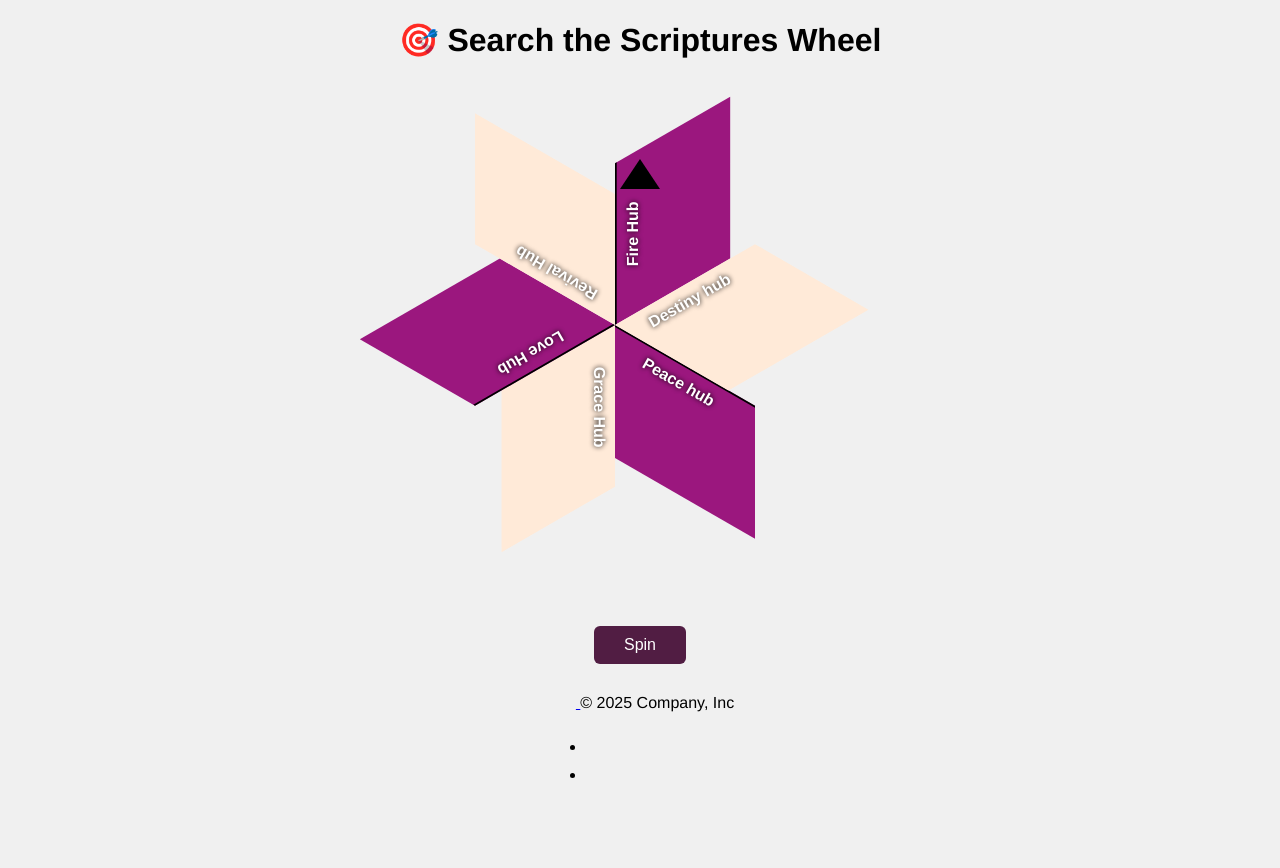
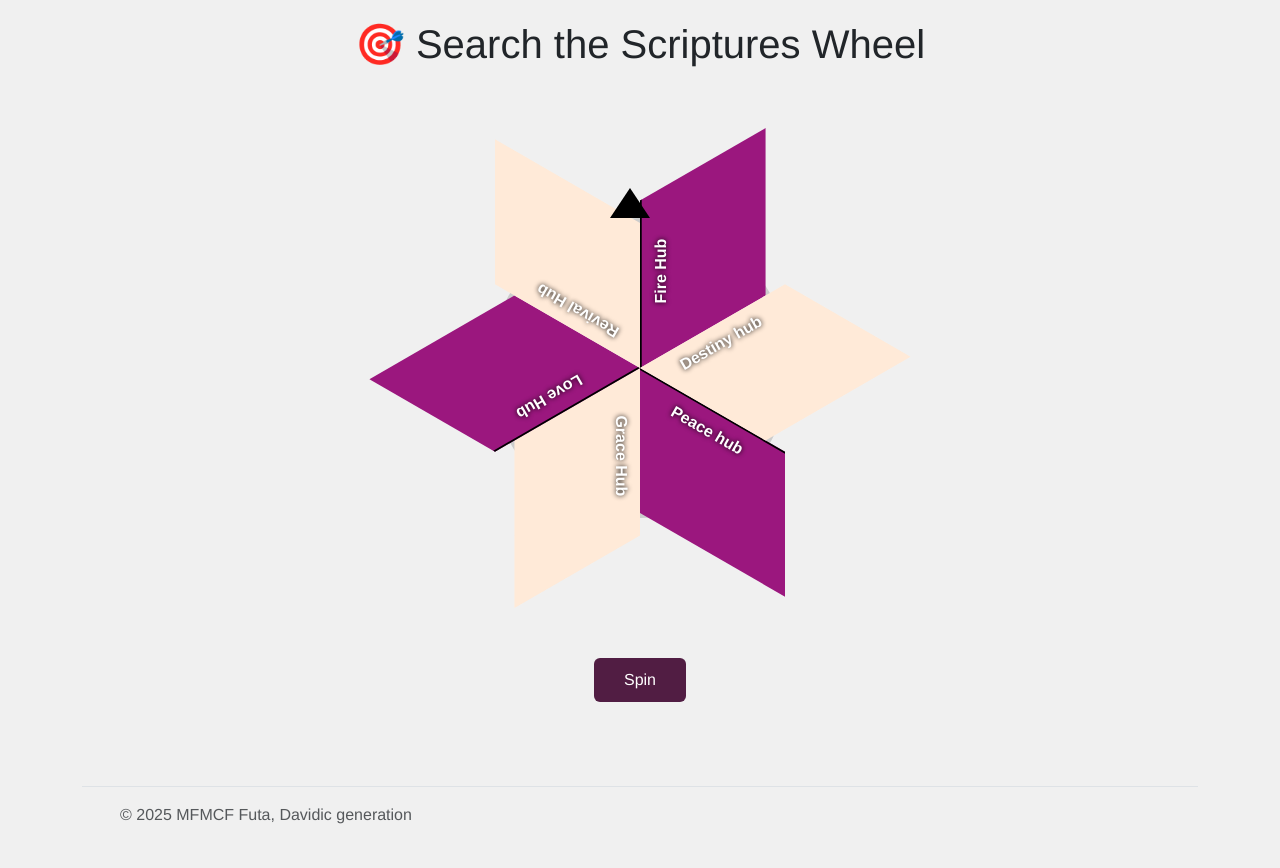
Before and after one commit to Kizito24/mfmcffuta_search_the_scriptures, a Flask app: page / in a window 1280 px wide. Before the commit the page ends 778 px from the top, so only its background shows below. Run offline with Flask 3, Linux system fonts and the light colour scheme.

Commit message:
Add some codes fixes

```diff
--- a/templates/index.html
+++ b/templates/index.html
@@ -4,6 +4,8 @@
   <meta charset="UTF-8" />
   <meta name="viewport" content="width=device-width, initial-scale=1.0"/>
   <title>Spin the Wheel</title>
+  <link href="https://cdn.jsdelivr.net/npm/bootstrap@5.3.3/dist/css/bootstrap.min.css" rel="stylesheet">
+
   <style>
     body {
       background: #f0f0f0;
@@ -12,12 +14,14 @@
       flex-direction: column;
       align-items: center;
       justify-content: center;
-      height: 100vh;
+      height: 100%;
       margin: 0;
     }
 
     h1 {
       margin-bottom: 150px;
+      margin-top: 20px;
+      text-decoration: solid;
     }
 
     .wheel-container {
@@ -27,8 +31,8 @@
     }
 
     .wheel {
-      width: 80%;
-      height: 80%;
+      width: 100%;
+      height: 100%;
       border-radius: 50%;
       border: 5px solid #ccc;
       position: relative;
@@ -64,8 +68,8 @@
       border-right: 20px solid transparent;
       border-bottom: 30px solid black;
       position: absolute;
-      top: -50px;
-      left: calc(50% - 20px);
+      top: -30px;
+      left: calc(50% - 30px);
       z-index: 10;
     }
 
@@ -81,7 +85,8 @@
     }
 
     .result {
-      margin-top: 20px;
+      margin-top: 30px;
+      margin-bottom: 30px;
       font-size: 18px;
       font-weight: bold;
     }
@@ -98,7 +103,7 @@
   </div>
   <button onclick="spinWheel()">Spin</button>
   <div class="result" id="result"></div>
-  <div class="container"> <footer class="d-flex flex-wrap justify-content-between align-items-center py-3 my-4 border-top"> <div class="col-md-4 d-flex align-items-center"> <a href="/" class="mb-3 me-2 mb-md-0 text-body-secondary text-decoration-none lh-1" aria-label="Bootstrap"> <svg class="bi" width="30" height="24" aria-hidden="true"><use xlink:href="#bootstrap"></use></svg> </a> <span class="mb-3 mb-md-0 text-body-secondary">© 2025 Company, Inc</span> </div> <ul class="nav col-md-4 justify-content-end list-unstyled d-flex"> <li class="ms-3"><a class="text-body-secondary" href="#" aria-label="Instagram"><svg class="bi" width="24" height="24" aria-hidden="true"><use xlink:href="#instagram"></use></svg></a></li> <li class="ms-3"><a class="text-body-secondary" href="#" aria-label="Facebook"><svg class="bi" width="24" height="24"><use xlink:href="#facebook"></use></svg></a></li> </ul> </footer> </div>
+  <div class="container"> <footer class="d-flex flex-wrap justify-content-between align-items-center py-3 my-4 border-top"> <div class="col-md-4 d-flex align-items-center"> <a href="/" class="mb-3 me-2 mb-md-0 text-body-secondary text-decoration-none lh-1" aria-label="Bootstrap"> <svg class="bi" width="30" height="24" aria-hidden="true"><use xlink:href="#bootstrap"></use></svg> </a> <span class="mb-3 mb-md-0 text-body-secondary">© 2025 MFMCF Futa, Davidic generation</span> </div> <ul class="nav col-md-4 justify-content-end list-unstyled d-flex"> <li class="ms-3"><a class="text-body-secondary" href="#" aria-label="Instagram"><svg class="bi" width="24" height="24" aria-hidden="true"><use xlink:href="#instagram"></use></svg></a></li> <li class="ms-3"><a class="text-body-secondary" href="#" aria-label="Facebook"><svg class="bi" width="24" height="24"><use xlink:href="#facebook"></use></svg></a></li> </ul> </footer> </div>
   <script>
     const options = ["Peace hub", "Grace Hub", "Love Hub", "Revival Hub", "Fire Hub", "Destiny hub"];
     const wheel = document.getElementById("wheel");
```
